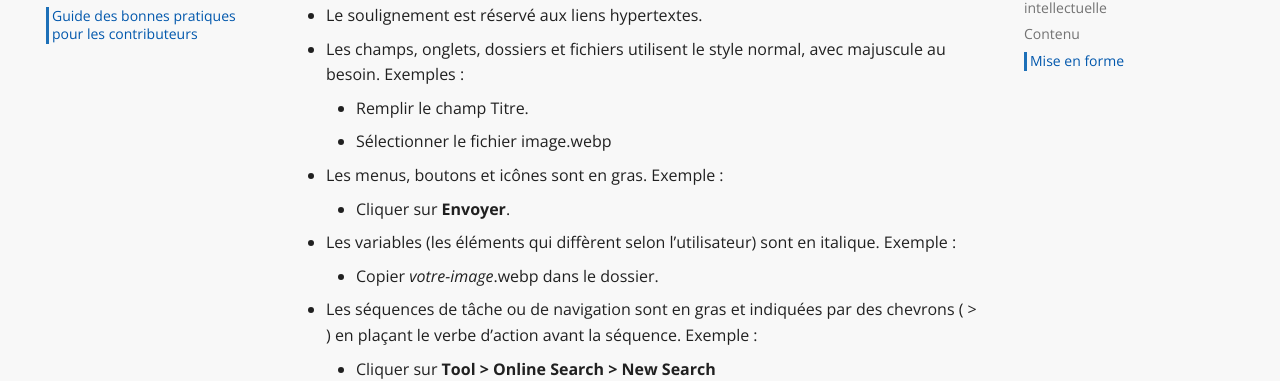
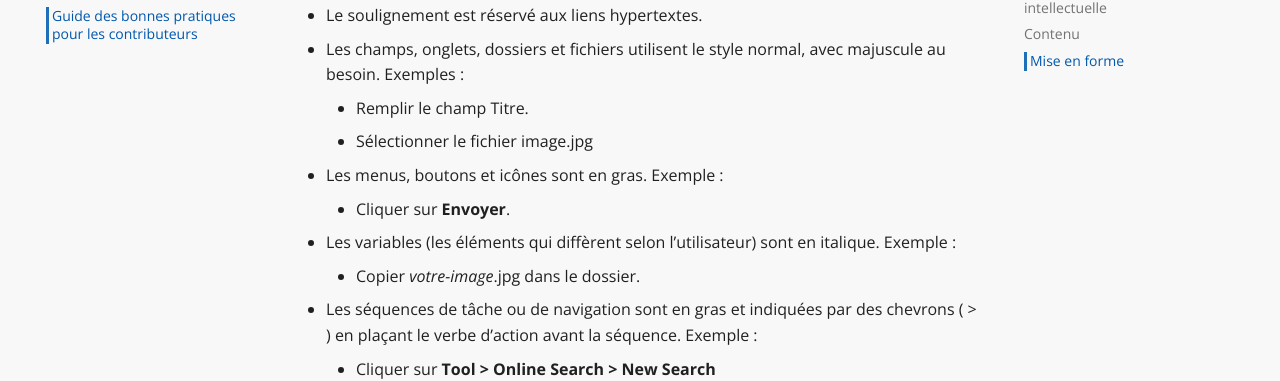
Before and after one commit to bibudem/creanum, an MkDocs documentation site: the page built from docs/communaute/guide-contribution.md, in a window 1280 px wide and 900 px high, scrolled down 2584 px. Shown: the part 135-516 px from the top of the window. Built offline with MkDocs 1.6.1 and Material for MkDocs 9.7.7, drawn with Linux system fonts in a browser that asks for light colours; comment, search, counter and statistics services are not loaded.

Commit message:
minor fix

```diff
--- a/docs/communaute/guide-contribution.md
+++ b/docs/communaute/guide-contribution.md
@@ -84,13 +84,13 @@ Notion permet de créer des blocs qui vous aideront à structurer l’informatio
 - Les champs, onglets, dossiers et fichiers utilisent le style normal, avec majuscule au besoin.
 Exemples :
     - Remplir le champ Titre.
-    - Sélectionner le fichier image.webp
+    - Sélectionner le fichier image.jpg
 - Les menus, boutons et icônes sont en gras.
 Exemple :
     - Cliquer sur **Envoyer**.
 - Les variables (les éléments qui diffèrent selon l’utilisateur) sont en italique.
 Exemple :
-    - Copier *votre-image*.webp dans le dossier.
+    - Copier *votre-image*.jpg dans le dossier.
 - Les séquences de tâche ou de navigation sont en gras et indiquées par des chevrons ( > ) en plaçant le verbe d’action avant la séquence.
 Exemple :
     - Cliquer sur **Tool > Online Search > New Search**
```
Also changed, not shown: docs/equipements/index.md (line endings or trailing spaces).
